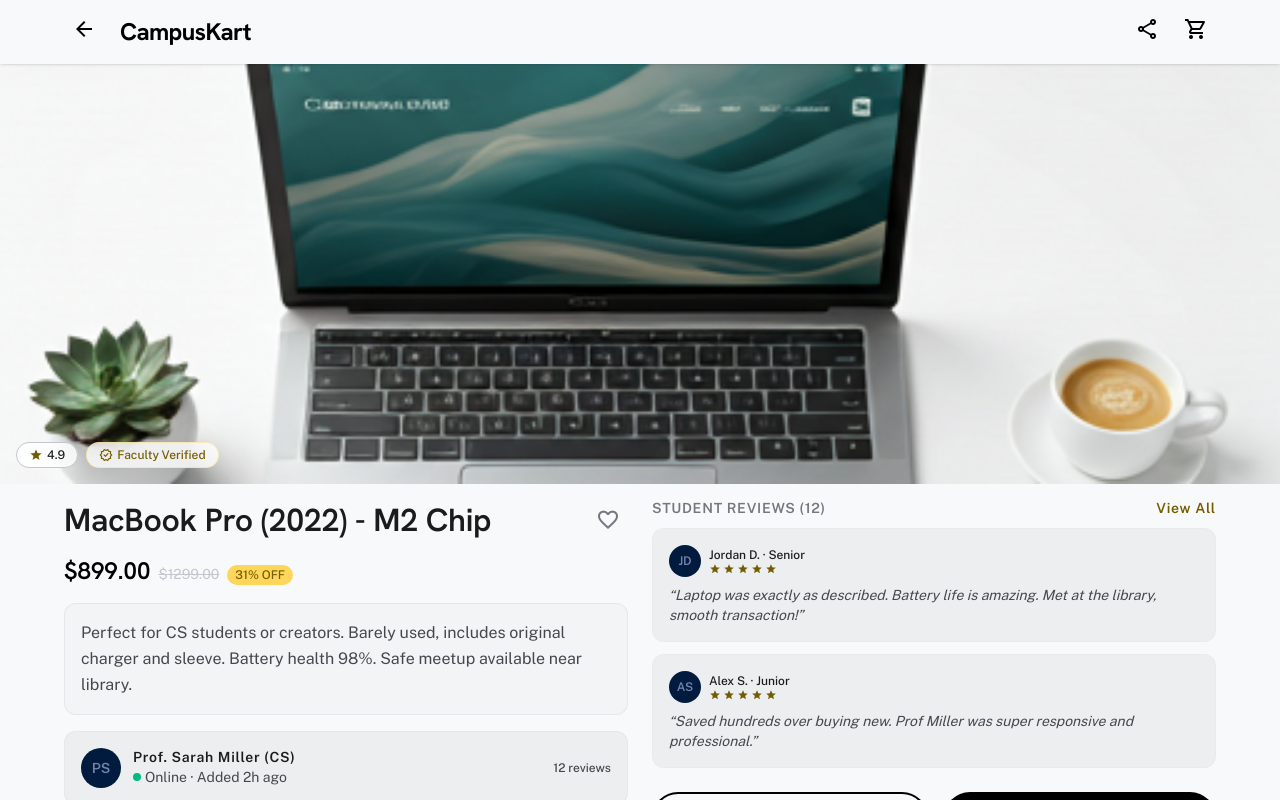
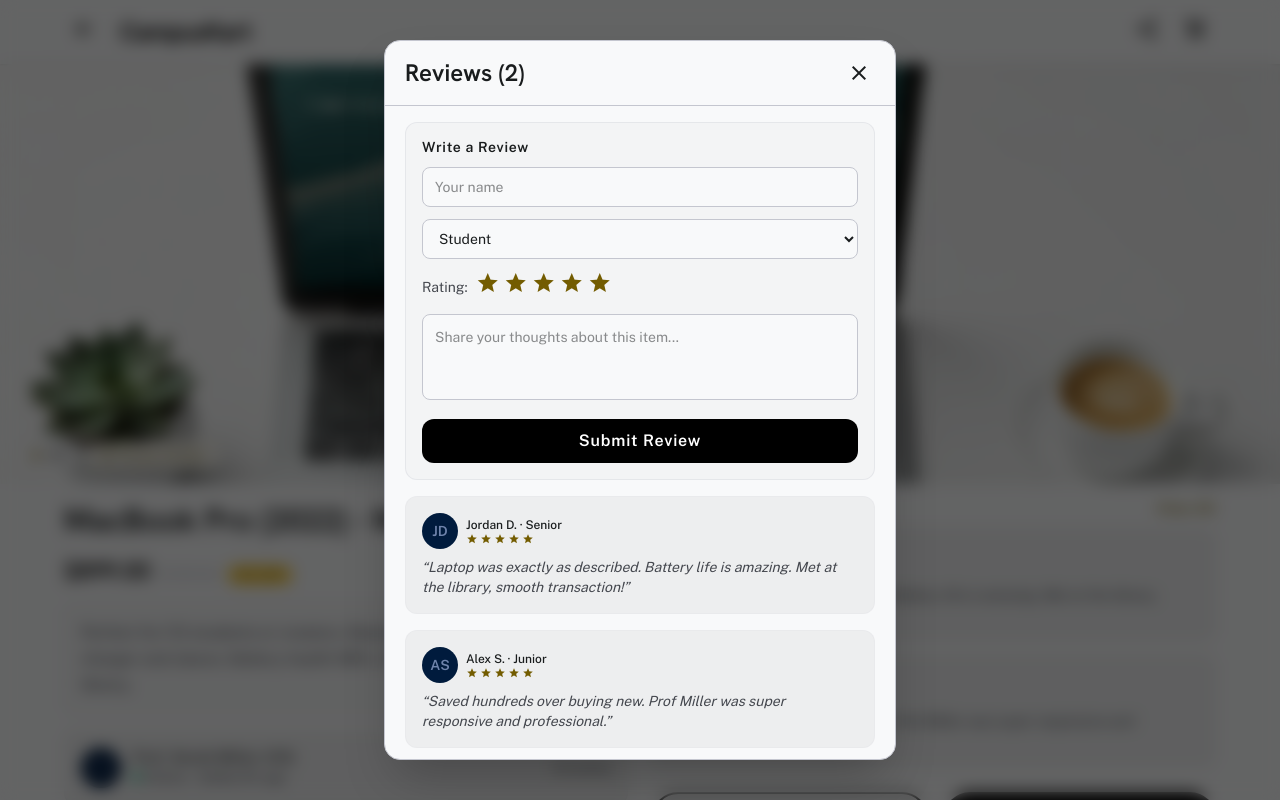
Before and after one commit to snairhridya/campuskartnew, a Next.js app: page /product/1 in a window 1280 px wide. Both pictures are taken after a click on the button "View All". Shown: the top 800 px of the page. Built offline with nearby package versions, Linux system fonts and the light colour scheme; no server answers.

Commit message:
Add working reviews modal with write-a-review form on product pages

```diff
--- a/app/product/[id]/page.tsx
+++ b/app/product/[id]/page.tsx
@@ -5,12 +5,25 @@
 import { PRODUCTS, type Product } from "@/app/lib/products";
 import { supabase } from "@/lib/supabase";
 
+interface Review {
+  name: string;
+  initials: string;
+  role: string;
+  rating: number;
+  text: string;
+  date: string;
+}
+
 export default function ProductDetailPage() {
   const params = useParams();
   const router = useRouter();
   const [wishlisted, setWishlisted] = useState(false);
   const [addedToCart, setAddedToCart] = useState(false);
   const [product, setProduct] = useState<Product | null | undefined>(undefined);
+  const [showReviewsModal, setShowReviewsModal] = useState(false);
+  const [userReviews, setUserReviews] = useState<Review[]>([]);
+  const [reviewForm, setReviewForm] = useState({ name: "", role: "Student", rating: 5, text: "" });
+  const [reviewSubmitted, setReviewSubmitted] = useState(false);
 
   // Check if already wishlisted
   useEffect(() => {
@@ -20,6 +33,36 @@
       setWishlisted(list.some((i: { id: number }) => i.id === Number(params.id)));
     } catch {}
   }, [params.id]);
+
+  // Load reviews from localStorage
+  useEffect(() => {
+    try {
+      const saved = localStorage.getItem(`campuskart_reviews_${params.id}`);
+      setUserReviews(saved ? JSON.parse(saved) : []);
+    } catch {}
+  }, [params.id]);
+
+  const handleSubmitReview = (e: React.FormEvent) => {
+    e.preventDefault();
+    if (!reviewForm.name.trim() || !reviewForm.text.trim()) return;
+    const initials = reviewForm.name.trim().split(" ").map((w) => w[0]).join("").slice(0, 2).toUpperCase();
+    const newReview: Review = {
+      name: reviewForm.name.trim(),
+      initials,
+      role: reviewForm.role,
+      rating: reviewForm.rating,
+      text: reviewForm.text.trim(),
+      date: new Date().toLocaleDateString("en-US", { year: "numeric", month: "short", day: "numeric" }),
+    };
+    const updated = [newReview, ...userReviews];
+    setUserReviews(updated);
+    try {
+      localStorage.setItem(`campuskart_reviews_${params.id}`, JSON.stringify(updated));
+    } catch {}
+    setReviewForm({ name: "", role: "Student", rating: 5, text: "" });
+    setReviewSubmitted(true);
+    setTimeout(() => setReviewSubmitted(false), 2500);
+  };
 
   const handleWishlist = () => {
     if (!product) return;
@@ -301,49 +344,52 @@
           <div className="mt-6 lg:mt-0">
 
             {/* Reviews */}
+            {(() => {
+              const allReviews = [...userReviews, ...(product.reviews || [])];
+              const preview = allReviews.slice(0, 2);
+              return (
+                <>
                   <div className="flex items-center justify-between mb-3">
                     <h2 className="font-label-lg text-label-lg uppercase tracking-wider text-outline">
-                Student Reviews ({product.reviewCount})
+                      Student Reviews ({allReviews.length})
                     </h2>
-              <button className="text-secondary font-label-lg text-label-lg hover:underline">
-                View All
+                    <button
+                      onClick={() => setShowReviewsModal(true)}
+                      className="text-secondary font-label-lg text-label-lg hover:underline active:scale-95 transition-all"
+                    >
+                      {allReviews.length === 0 ? "Write a Review" : "View All"}
                     </button>
                   </div>
 
                   <div className="space-y-3">
-              {product.reviews.map((review, i) => (
+                    {preview.length === 0 && (
+                      <div className="p-4 bg-surface-container-low rounded-xl border border-outline-variant/20 text-center">
+                        <p className="font-body-sm text-body-sm text-on-surface-variant">No reviews yet. Be the first!</p>
+                        <button onClick={() => setShowReviewsModal(true)} className="mt-2 text-secondary font-label-md hover:underline">Write a Review</button>
+                      </div>
+                    )}
+                    {preview.map((review, i) => (
                       <div key={i} className="p-4 bg-surface-container rounded-xl border border-outline-variant/10">
                         <div className="flex items-center gap-2 mb-2">
                           <div className="w-8 h-8 rounded-full bg-primary-container flex items-center justify-center text-on-primary-container font-bold text-xs flex-shrink-0">
                             {review.initials}
                           </div>
                           <div>
-                      <span className="font-label-md text-label-md text-on-surface block">
-                        {review.name} · {review.role}
-                      </span>
-                      <div className="flex gap-0.5" aria-label={`${review.rating} out of 5 stars`}>
-                        {[1, 2, 3, 4, 5].map((star) => (
-                          <span
-                            key={star}
-                            className="material-symbols-outlined text-secondary"
-                            style={{
-                              fontSize: "12px",
-                              fontVariationSettings: star <= review.rating ? "'FILL' 1" : "'FILL' 0",
-                            }}
-                            aria-hidden="true"
-                          >
-                            star
-                          </span>
+                            <span className="font-label-md text-label-md text-on-surface block">{review.name} · {review.role}</span>
+                            <div className="flex gap-0.5">
+                              {[1,2,3,4,5].map((star) => (
+                                <span key={star} className="material-symbols-outlined text-secondary" style={{ fontSize: "12px", fontVariationSettings: star <= review.rating ? "'FILL' 1" : "'FILL' 0" }}>star</span>
                               ))}
                             </div>
                           </div>
                         </div>
-                  <p className="font-body-sm text-body-sm text-on-surface-variant italic">
-                    &ldquo;{review.text}&rdquo;
-                  </p>
+                        <p className="font-body-sm text-body-sm text-on-surface-variant italic">&ldquo;{review.text}&rdquo;</p>
                       </div>
                     ))}
                   </div>
+                </>
+              );
+            })()}
 
             {/* Desktop action buttons */}
             <div className="hidden lg:flex gap-4 mt-6">
@@ -391,6 +437,92 @@
         )}
       </main>
 
+      {/* Reviews Modal */}
+      {showReviewsModal && (
+        <div className="fixed inset-0 z-50 flex items-end sm:items-center justify-center p-0 sm:p-4">
+          <div className="absolute inset-0 bg-black/60 backdrop-blur-sm" onClick={() => setShowReviewsModal(false)} />
+          <div className="relative w-full sm:max-w-lg bg-surface rounded-t-2xl sm:rounded-2xl shadow-2xl border border-outline-variant max-h-[90vh] flex flex-col overflow-hidden">
+            {/* Header */}
+            <div className="flex items-center justify-between px-5 py-4 border-b border-outline-variant">
+              <h3 className="font-headline-sm text-headline-sm text-on-surface">Reviews ({[...userReviews, ...(product.reviews || [])].length})</h3>
+              <button onClick={() => setShowReviewsModal(false)} className="material-symbols-outlined p-1 rounded-full hover:bg-surface-container transition-colors">close</button>
+            </div>
+
+            <div className="overflow-y-auto flex-1 px-5 py-4 space-y-4">
+              {/* Write a Review form */}
+              <div className="bg-surface-container-low rounded-xl p-4 border border-outline-variant/30">
+                <h4 className="font-label-lg text-label-lg text-on-surface mb-3">Write a Review</h4>
+                <form onSubmit={handleSubmitReview} className="space-y-3">
+                  <input
+                    type="text"
+                    placeholder="Your name"
+                    required
+                    value={reviewForm.name}
+                    onChange={(e) => setReviewForm((f) => ({ ...f, name: e.target.value }))}
+                    className="w-full h-10 px-3 rounded-lg border border-outline-variant bg-surface text-on-surface font-body-md text-sm focus:ring-2 focus:ring-secondary outline-none"
+                  />
+                  <select
+                    value={reviewForm.role}
+                    onChange={(e) => setReviewForm((f) => ({ ...f, role: e.target.value }))}
+                    className="w-full h-10 px-3 rounded-lg border border-outline-variant bg-surface text-on-surface font-body-md text-sm focus:ring-2 focus:ring-secondary outline-none"
+                  >
+                    <option>Student</option>
+                    <option>Faculty</option>
+                    <option>Graduate</option>
+                    <option>Undergraduate</option>
+                  </select>
+                  {/* Star Rating */}
+                  <div className="flex items-center gap-1">
+                    <span className="font-body-sm text-on-surface-variant text-sm mr-1">Rating:</span>
+                    {[1,2,3,4,5].map((star) => (
+                      <button key={star} type="button" onClick={() => setReviewForm((f) => ({ ...f, rating: star }))}>
+                        <span className="material-symbols-outlined text-secondary" style={{ fontSize: "24px", fontVariationSettings: star <= reviewForm.rating ? "'FILL' 1" : "'FILL' 0" }}>star</span>
+                      </button>
+                    ))}
+                  </div>
+                  <textarea
+                    placeholder="Share your thoughts about this item..."
+                    required
+                    rows={3}
+                    value={reviewForm.text}
+                    onChange={(e) => setReviewForm((f) => ({ ...f, text: e.target.value }))}
+                    className="w-full p-3 rounded-lg border border-outline-variant bg-surface text-on-surface font-body-md text-sm focus:ring-2 focus:ring-secondary outline-none resize-none"
+                  />
+                  <button type="submit" className="w-full bg-primary text-on-primary py-2.5 rounded-xl font-label-lg hover:opacity-90 active:scale-95 transition-all">
+                    {reviewSubmitted ? "✓ Review Submitted!" : "Submit Review"}
+                  </button>
+                </form>
+              </div>
+
+              {/* All reviews list */}
+              {[...userReviews, ...(product.reviews || [])].map((review, i) => (
+                <div key={i} className="p-4 bg-surface-container rounded-xl border border-outline-variant/10">
+                  <div className="flex items-center gap-2 mb-2">
+                    <div className="w-9 h-9 rounded-full bg-primary-container flex items-center justify-center text-on-primary-container font-bold text-sm flex-shrink-0">
+                      {review.initials}
+                    </div>
+                    <div className="flex-1">
+                      <span className="font-label-md text-label-md text-on-surface block">{review.name} · {review.role}</span>
+                      <div className="flex gap-0.5">
+                        {[1,2,3,4,5].map((star) => (
+                          <span key={star} className="material-symbols-outlined text-secondary" style={{ fontSize: "12px", fontVariationSettings: star <= review.rating ? "'FILL' 1" : "'FILL' 0" }}>star</span>
+                        ))}
+                      </div>
+                    </div>
+                    {"date" in review && <span className="font-body-sm text-body-sm text-on-surface-variant text-xs">{(review as Review).date}</span>}
+                  </div>
+                  <p className="font-body-sm text-body-sm text-on-surface-variant italic">&ldquo;{review.text}&rdquo;</p>
+                </div>
+              ))}
+
+              {[...userReviews, ...(product.reviews || [])].length === 0 && (
+                <p className="text-center font-body-md text-on-surface-variant py-6">No reviews yet. Be the first to review!</p>
+              )}
+            </div>
+          </div>
+        </div>
+      )}
+
       {/* Mobile bottom action bar */}
       <div className="fixed bottom-0 left-0 w-full bg-surface border-t border-outline-variant px-4 py-3 flex gap-3 shadow-lg md:hidden z-50">
         <button
```
Lines whose indentation alone changed are shown as unchanged.
